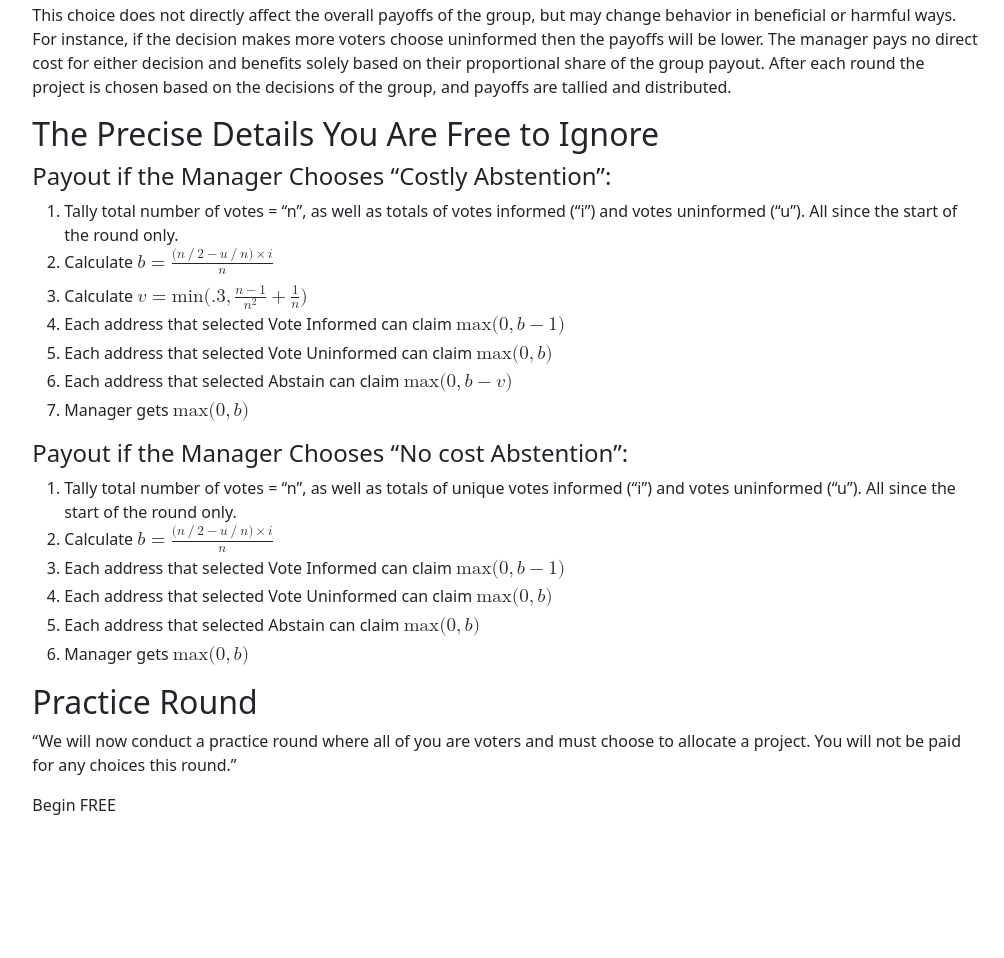
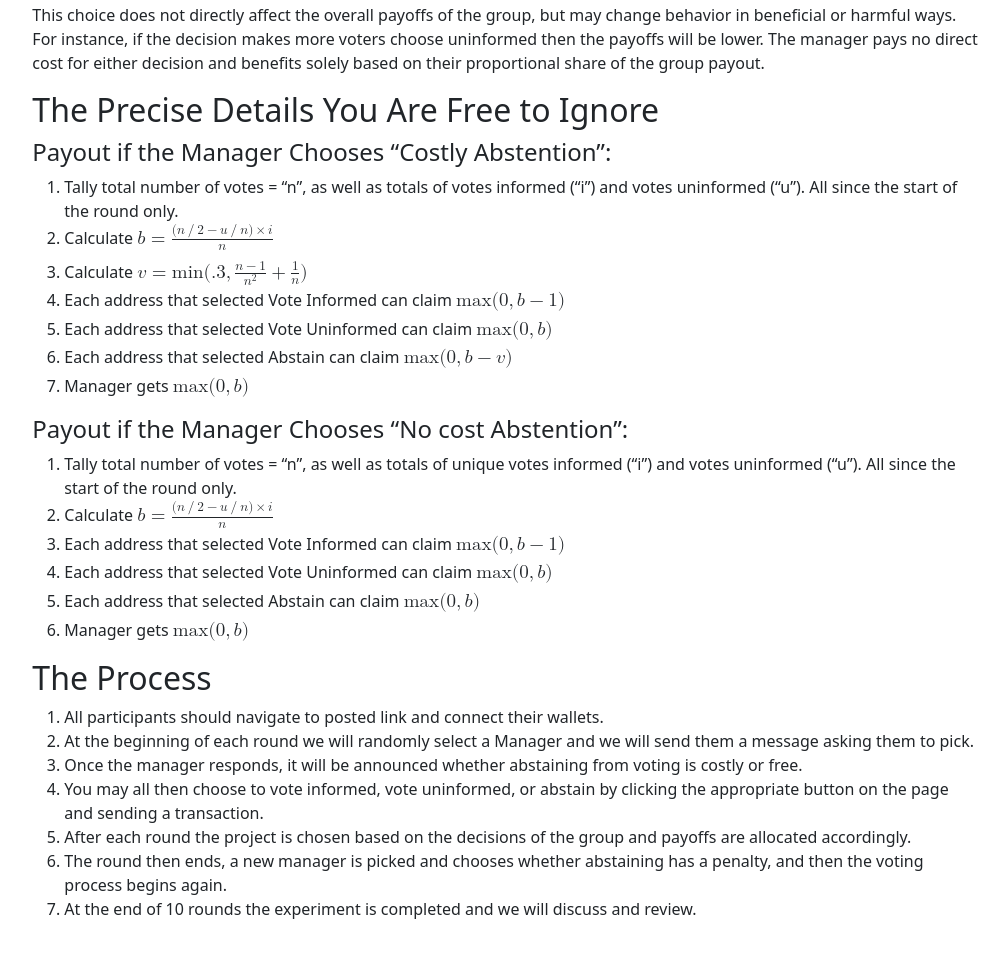
Before and after one commit to lstephanian/SPOG, a website: page frontend/web/views/pages/spog.html in a window 1280 px wide. Shown: the part 808-1766 px from the top of the page, without its empty margins (241-1245 px from the left). Before the commit the page ends 1689 px from the top, so only its background shows below. Drawn offline with nearby package versions, Linux system fonts and the light colour scheme; files that its build step writes are made by us from their sources; files whose address does not match are found by name.

Commit message:
Add to SPOG page content

```diff
--- a/frontend/web/public/custom/css/spog.css
+++ b/frontend/web/public/custom/css/spog.css
@@ -19,6 +19,8 @@ h2 {
   padding-bottom: 0.3em;
   font-size: 1.5em;
   border-bottom: 1px solid #eee;
+  margin-top: 24px;
+  margin-bottom: 16px;
 }
 
 h4 {
--- a/frontend/web/views/base.html
+++ b/frontend/web/views/base.html
@@ -10,7 +10,7 @@
 </head>
 <body>
   <div class="container-fluid">
-    <div class="row">
+    <div class="row" style="position: relative;">
       <nav class="top-0 bottom-0 col-md-3 col-lg-2 d-md-block pt-2 bg-light sidebar">
         <ul class="nav flex-column">
           <li class="nav-item">
--- a/frontend/web/views/pages/spog.html
+++ b/frontend/web/views/pages/spog.html
@@ -15,7 +15,7 @@
 
   <p>You will be matched with other players to play 10 rounds of a simple voting game. In each round, one member of your group will be randomly selected to be the manager, and the remainder will be voters.</p>
 
-  <p>Your group is voting to pick a project. The better the project picked, the more points the group gets. A bad project has no benefits for the group and pays no points. The decisions of the voters help determine the quality of the project, by their choice among the following options:</p>
+  <p>Your group is voting to pick a project. The better the project picked, the more money the group gets. A bad project has no benefits for the group and pays no money. The decisions of the voters help determine the quality of the project, by their choice among the following options:</p>
 
   <pre><code>
     1) Vote Informed, which makes the group pick a better project.
@@ -38,7 +38,7 @@
     2) Do not impose a cost on voters who choose to abstain
   </code></pre>
 
-  <p>This choice does not directly affect the overall payoffs of the group, but may change behavior in beneficial or harmful ways. For instance, if the decision makes more voters choose uninformed then the payoffs will be lower. The manager pays no direct cost for either decision and benefits solely based on their proportional share of the group payout. After each round the project is chosen based on the decisions of the group, and payoffs are tallied and distributed.</p>
+  <p>This choice does not directly affect the overall payoffs of the group, but may change behavior in beneficial or harmful ways. For instance, if the decision makes more voters choose uninformed then the payoffs will be lower. The manager pays no direct cost for either decision and benefits solely based on their proportional share of the group payout.</p>
 
 
   <h2>The Precise Details You Are Free to Ignore</h2>
@@ -67,11 +67,17 @@
     <li>Manager gets <mjx-container class="MathJax CtxtMenu_Attached_0" jax="CHTML" tabindex="0" ctxtmenu_counter="10" style="font-size: 119%; position: relative;"><mjx-math class="MJX-TEX" aria-hidden="true"><mjx-mtext class="mjx-n"><mjx-c class="mjx-c6D"></mjx-c><mjx-c class="mjx-c61"></mjx-c><mjx-c class="mjx-c78"></mjx-c></mjx-mtext><mjx-mo class="mjx-n"><mjx-c class="mjx-c28"></mjx-c></mjx-mo><mjx-mn class="mjx-n"><mjx-c class="mjx-c30"></mjx-c></mjx-mn><mjx-mo class="mjx-n"><mjx-c class="mjx-c2C"></mjx-c></mjx-mo><mjx-mi class="mjx-i" space="2"><mjx-c class="mjx-c1D44F TEX-I"></mjx-c></mjx-mi><mjx-mo class="mjx-n"><mjx-c class="mjx-c29"></mjx-c></mjx-mo></mjx-math><mjx-assistive-mml unselectable="on" display="inline"><math xmlns="http://www.w3.org/1998/Math/MathML"><mtext>max</mtext><mo stretchy="false">(</mo><mn>0</mn><mo>,</mo><mi>b</mi><mo stretchy="false">)</mo></math></mjx-assistive-mml></mjx-container></li>
   </ol>
 
-  <h2>Practice Round</h2>
+  <h2>The Process</h2>
 
-  <p>“We will now conduct a practice round where all of you are voters and must choose to allocate a project. You will not be paid for any choices this round.”</p>
-
-  <p>Begin FREE</p>
+  <ol>
+    <li>All participants should navigate to posted link and connect their wallets.</li>
+    <li>At the beginning of each round we will randomly select a Manager and we will send them a message asking them to pick.</li>
+    <li>Once the manager responds, it will be announced whether abstaining from voting is costly or free.</li>
+    <li>You may all then choose to vote informed, vote uninformed, or abstain by clicking the appropriate button on the page and sending a transaction.</li>
+    <li>After each round the project is chosen based on the decisions of the group and payoffs are allocated accordingly.</li>
+    <li>The round then ends, a new manager is picked and chooses whether abstaining has a penalty, and then the voting process begins again.</li>
+    <li>At the end of 10 rounds the experiment is completed and we will discuss and review.</li>
+  </ol>
 
   <br><br>
 {% endblock %}
```
